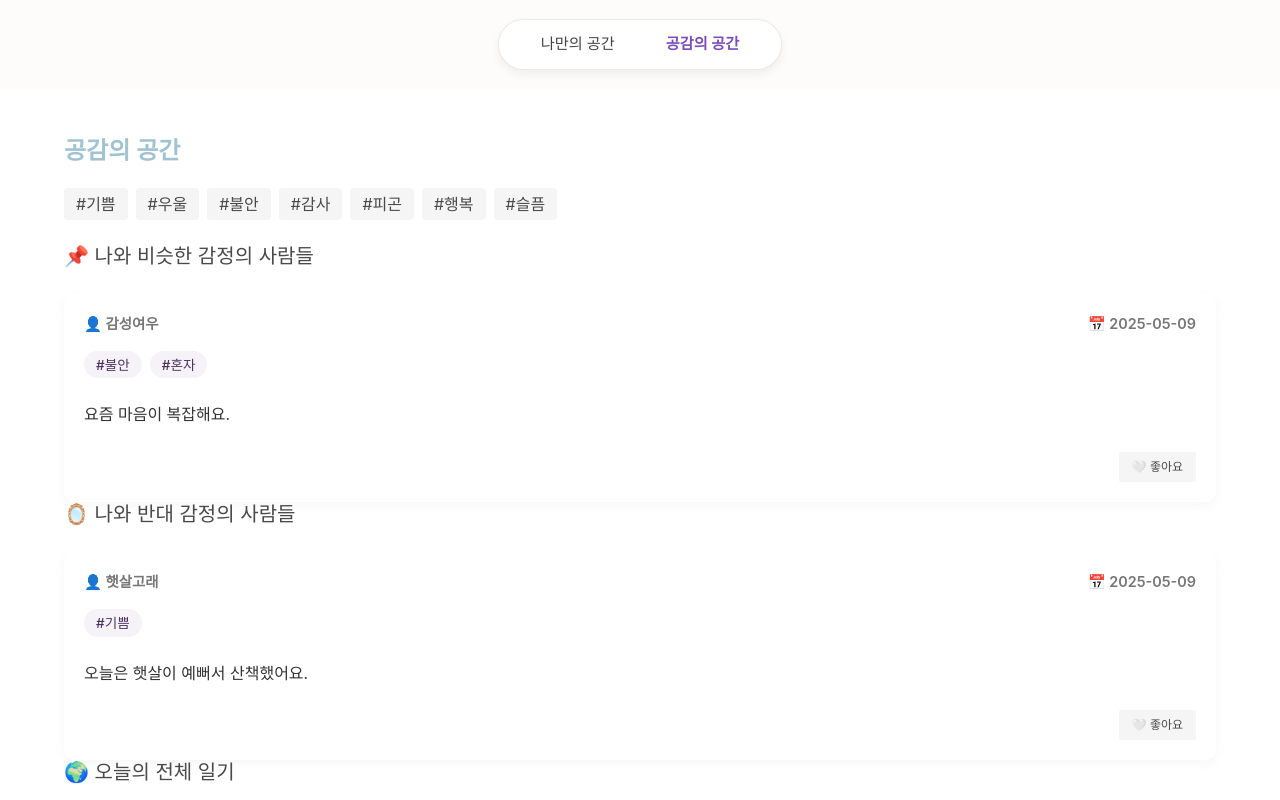
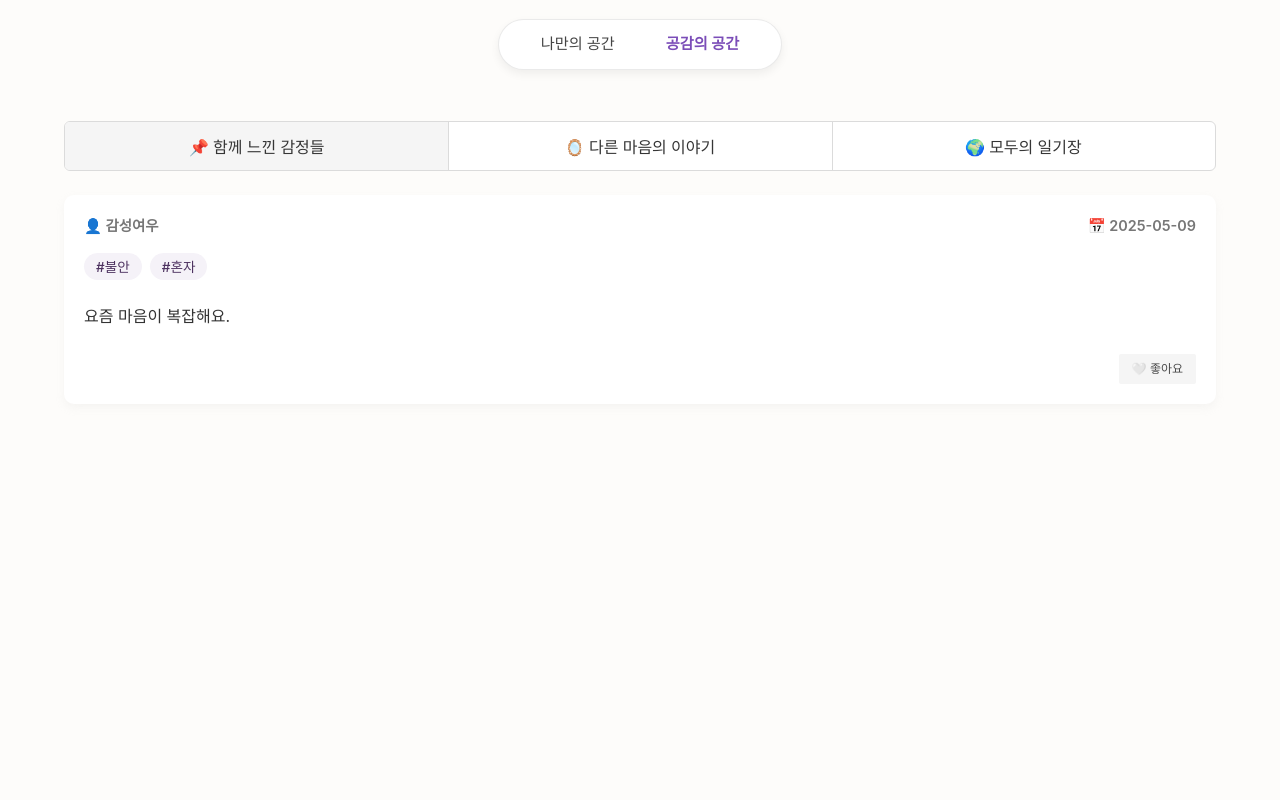
Before and after one commit to Yeju-Kang/hackerthon5-5SenseLog-FE, a React (Create React App) app: page /explore in a window 1280 px wide. Shown: the top 800 px of the page. Built offline with nearby package versions, Linux system fonts and the light colour scheme.

Commit message:
초기 기능 구현 완료

```diff
--- a/src/pages/explore/ExplorePage.jsx
+++ b/src/pages/explore/ExplorePage.jsx
@@ -2,15 +2,22 @@
 import React, { useState, useEffect } from "react";
 import EmotionFilter from "../../components/EmotionFilter";
 import DiaryCard from "../../components/DiaryCard";
+import "./ExplorePage.scss";
+
+const TABS = [
+  { id: "similar", label: "📌 함께 느낀 감정들" },
+  { id: "opposite", label: "🪞 다른 마음의 이야기" },
+  { id: "all", label: "🌍 모두의 일기장" },
+];
 
 const ExplorePage = () => {
+  const [activeTab, setActiveTab] = useState("similar");
+  const [selectedTag, setSelectedTag] = useState(null);
   const [allDiaries, setAllDiaries] = useState([]);
   const [similarDiaries, setSimilarDiaries] = useState([]);
   const [oppositeDiaries, setOppositeDiaries] = useState([]);
-  const [selectedTag, setSelectedTag] = useState(null);
 
   useEffect(() => {
-    // ⚠️ API 연동 전 mock 데이터
     const mock = [
       {
         id: 1,
@@ -36,23 +43,45 @@ const ExplorePage = () => {
     ];
 
     setAllDiaries(mock);
-    setSimilarDiaries(mock.filter((d) => d.tags.includes("불안"))); // ✨ 내 감정 기준
+    setSimilarDiaries(mock.filter((d) => d.tags.includes("불안")));
     setOppositeDiaries(mock.filter((d) => d.tags.includes("기쁨")));
   }, []);
 
-  const filteredDiaries = selectedTag
+  const filteredAll = selectedTag
     ? allDiaries.filter((d) => d.tags.includes(selectedTag))
     : allDiaries;
 
   return (
     <section className="section explore-page">
       <div className="container">
-        <h1 className="title is-4 has-text-primary">공감의 공간</h1>
+        {/* 탭 메뉴 */}
+        <div className="tabs is-toggle is-fullwidth is-rounded custom-tabs">
+          <ul>
+            {TABS.map((tab) => (
+              <li
+                key={tab.id}
+                className={activeTab === tab.id ? "is-active" : ""}
+              >
+                <button
+                  className="tab-button"
+                  onClick={() => setActiveTab(tab.id)}
+                >
+                  <span>{tab.label}</span>
+                </button>
+              </li>
+            ))}
+          </ul>
+        </div>
 
+        {/* 필터 (전체 탭에서만 노출) */}
+        {activeTab === "all" && (
           <EmotionFilter selected={selectedTag} onSelect={setSelectedTag} />
+        )}
 
-        <div className="section-block">
-          <h2 className="subtitle is-5">📌 나와 비슷한 감정의 사람들</h2>
+        {/* 콘텐츠 영역 */}
+        <div className="tab-content mt-5">
+          {activeTab === "similar" && (
+            <>
               {similarDiaries.length > 0 ? (
                 <div className="diary-list">
                   {similarDiaries.map((d) => (
@@ -64,10 +93,11 @@ const ExplorePage = () => {
                   비슷한 감정을 가진 일기가 아직 없어요.
                 </p>
               )}
-        </div>
+            </>
+          )}
 
-        <div className="section-block">
-          <h2 className="subtitle is-5">🪞 나와 반대 감정의 사람들</h2>
+          {activeTab === "opposite" && (
+            <>
               {oppositeDiaries.length > 0 ? (
                 <div className="diary-list">
                   {oppositeDiaries.map((d) => (
@@ -77,18 +107,21 @@ const ExplorePage = () => {
               ) : (
                 <p className="has-text-grey">반대 감정의 일기가 아직 없어요.</p>
               )}
-        </div>
+            </>
+          )}
 
-        <div className="section-block">
-          <h2 className="subtitle is-5">🌍 오늘의 전체 일기</h2>
-          {filteredDiaries.length > 0 ? (
+          {activeTab === "all" && (
+            <>
+              {filteredAll.length > 0 ? (
                 <div className="diary-list">
-              {filteredDiaries.map((d) => (
+                  {filteredAll.map((d) => (
                     <DiaryCard key={d.id} diary={d} />
                   ))}
                 </div>
               ) : (
                 <p className="has-text-grey">일기가 없습니다.</p>
+              )}
+            </>
           )}
         </div>
       </div>
--- /dev/null
+++ b/src/pages/explore/ExplorePage.scss
@@ -0,0 +1,77 @@
+.explore-page {
+  background-color: #fdfcfa;
+  min-height: 100vh;
+  padding: 2rem 1.5rem;
+
+  .title {
+    font-family: "Helvetica Neue", sans-serif;
+    font-weight: 700;
+    font-size: 2rem;
+    color: #a1c3d1;
+    margin-bottom: 1rem;
+  }
+
+  .section-block {
+    margin-top: 2rem;
+
+    .subtitle {
+      color: #4b3d5c;
+      font-weight: 600;
+      font-size: 1.2rem;
+      margin-bottom: 1rem;
+    }
+
+    .diary-list {
+      display: flex;
+      flex-direction: column;
+      gap: 1.25rem;
+    }
+  }
+
+  .has-text-grey {
+    font-size: 0.95rem;
+    color: #999;
+  }
+
+  .tabs.custom-tabs {
+    border: 1px solid #dbdbdb;
+    border-radius: 6px;
+    background-color: #fff;
+    overflow: hidden;
+
+    ul {
+      display: flex;
+      justify-content: space-around;
+      align-items: center;
+
+      li {
+        flex: 1;
+        text-align: center;
+        border-right: 1px solid #dbdbdb;
+
+        &:last-child {
+          border-right: none;
+        }
+
+        &.is-active {
+          background-color: #f5f5f5;
+        }
+
+        .tab-button {
+          display: block;
+          width: 100%;
+          padding: 0.75rem 0;
+          border: none;
+          background: none;
+          font-size: 1rem;
+          color: #363636;
+          font-weight: 500;
+
+          &:hover {
+            background-color: #f0f0f0;
+          }
+        }
+      }
+    }
+  }
+}
```
Lines whose indentation alone changed are shown as unchanged.
